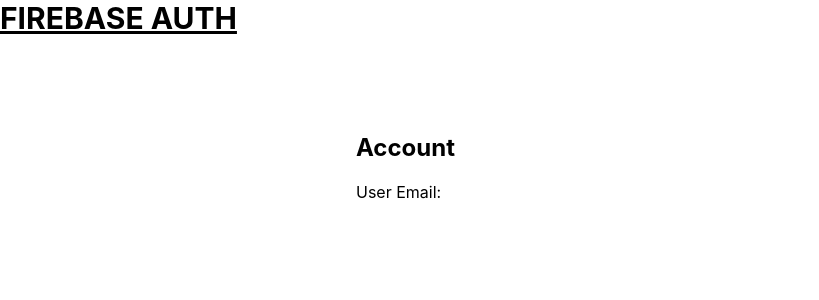
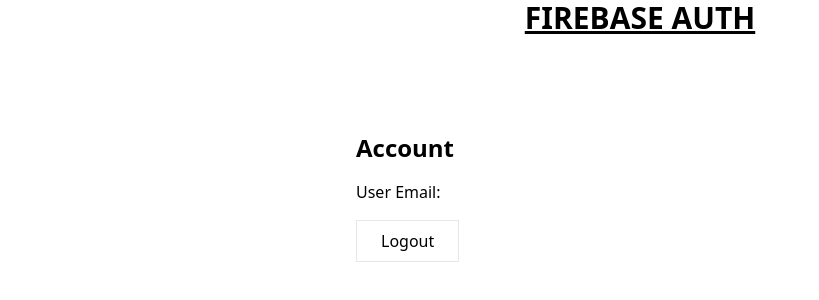
Before and after one commit to iwanlothbrok/React-Projects, a React (Create React App) app in the folder auth_react_firebird/: page /account in a window 1280 px wide. Shown: the top 300 px of the page, without its empty margins (0-819 px from the left). Built offline with nearby package versions, Linux system fonts and the light colour scheme; no server answers.

Commit message:
log out was created and some summary to the things i should know

```diff
--- /dev/null
+++ b/auth_react_firebird/firebase.js
@@ -0,0 +1,22 @@
+// Import the functions you need from the SDKs you need
+import { initializeApp } from "firebase/app";
+import { getAuth } from "firebase/auth";
+
+// TODO: Add SDKs for Firebase products that you want to use
+// https://firebase.google.com/docs/web/setup#available-libraries
+
+// Your web app's Firebase configuration
+const firebaseConfig = {
+    apiKey: "AIzaSyDrMfo_9miVrw3guhRN7Dhygor44u_oy94",
+    authDomain: "react-firebird-auth.firebaseapp.com",
+    projectId: "react-firebird-auth",
+    storageBucket: "react-firebird-auth.appspot.com",
+    messagingSenderId: "117684395535",
+    appId: "1:117684395535:web:aa65dce09ee00b08600d7a"
+};
+
+// Initialize Firebase
+const app = initializeApp(firebaseConfig);
+export const auth = getAuth(app);
+
+export default app;
--- a/auth_react_firebird/src/App.js
+++ b/auth_react_firebird/src/App.js
@@ -8,7 +8,7 @@
 function App() {
   return (
     <div className="App">
-      <h1 className="text-3xl font-bold underline">
+      <h1 className="text-3xl font-bold underline flex justify-center">
         FIREBASE AUTH
       </h1>
       <Routes>
--- a/auth_react_firebird/src/components/Account.jsx
+++ b/auth_react_firebird/src/components/Account.jsx
@@ -1,20 +1,34 @@
 import React from 'react';
-import { useNavigate } from 'react-router-dom';
+import { Navigate, useNavigate} from 'react-router-dom';
 import { UserAuth } from '../context/AuthContext'
-
+import { auth } from '../firebase';
+import { signOut } from 'firebase/auth';
 
 const Account = () => {
 
     const { user, logout } = UserAuth();
+    const navigate = useNavigate();
+
+    const handleLogout = async () => {
+        try {
+          await signOut(auth);
+          navigate("/singup")
+          // Additional actions after successful logout (e.g., redirect to a different page)
+        } catch (error) {
+          // Handle any errors that might occur during the logout process
+          console.error('Error during logout:', error);
+        }
+      };
+
 
     return (
         <div className='max-w-[600px] mx-auto my-16 p-4'>
             <h1 className='text-2xl font-bold py-4'>Account</h1>
             <p>User Email: {user && user.email}</p>
 
-            {/* <button onClick={handleLogout} className='border px-6 py-2 my-4'>
+            <button onClick={handleLogout} className='border px-6 py-2 my-4'>
                 Logout
-            </button> */}
+            </button>
         </div>
     );
 };
--- a/auth_react_firebird/src/context/AuthContext.js
+++ b/auth_react_firebird/src/context/AuthContext.js
@@ -16,7 +16,7 @@
     const createUser = (email, password) => {
         return createUserWithEmailAndPassword(auth, email, password)
     };
-
+    //[] as the dependency array means it will only run once).
     useEffect(() => {
         const unsubscribe = onAuthStateChanged(auth, (currentUser) => {
             console.log(currentUser);
@@ -28,6 +28,8 @@
     }, []);
 
 
+
+
     return (
         <UserContext.Provider value={{ createUser, user }}>
             {children}
@@ -35,6 +37,8 @@
     )
 }
 
+// By using the UserAuth hook in any component within the AuthContextProvider,
+//  you can access the createUser function and user object with the authenticated user's data.
 
 export const UserAuth = () => {
     return useContext(UserContext)
--- a/auth_react_firebird/src/index.css
+++ b/auth_react_firebird/src/index.css
@@ -3,7 +3,7 @@
 @tailwind utilities;
 
 
-body {
+/* body {
   margin: 0;
   font-family: -apple-system, BlinkMacSystemFont, 'Segoe UI', 'Roboto', 'Oxygen',
     'Ubuntu', 'Cantarell', 'Fira Sans', 'Droid Sans', 'Helvetica Neue',
@@ -15,4 +15,4 @@
 code {
   font-family: source-code-pro, Menlo, Monaco, Consolas, 'Courier New',
     monospace;
-}
+} */
```
Also changed, not shown: auth_react_firebird/src/components/Singup.jsx (+7 -0 lines), 1 other file (tests, documents, lock files or other folders).
